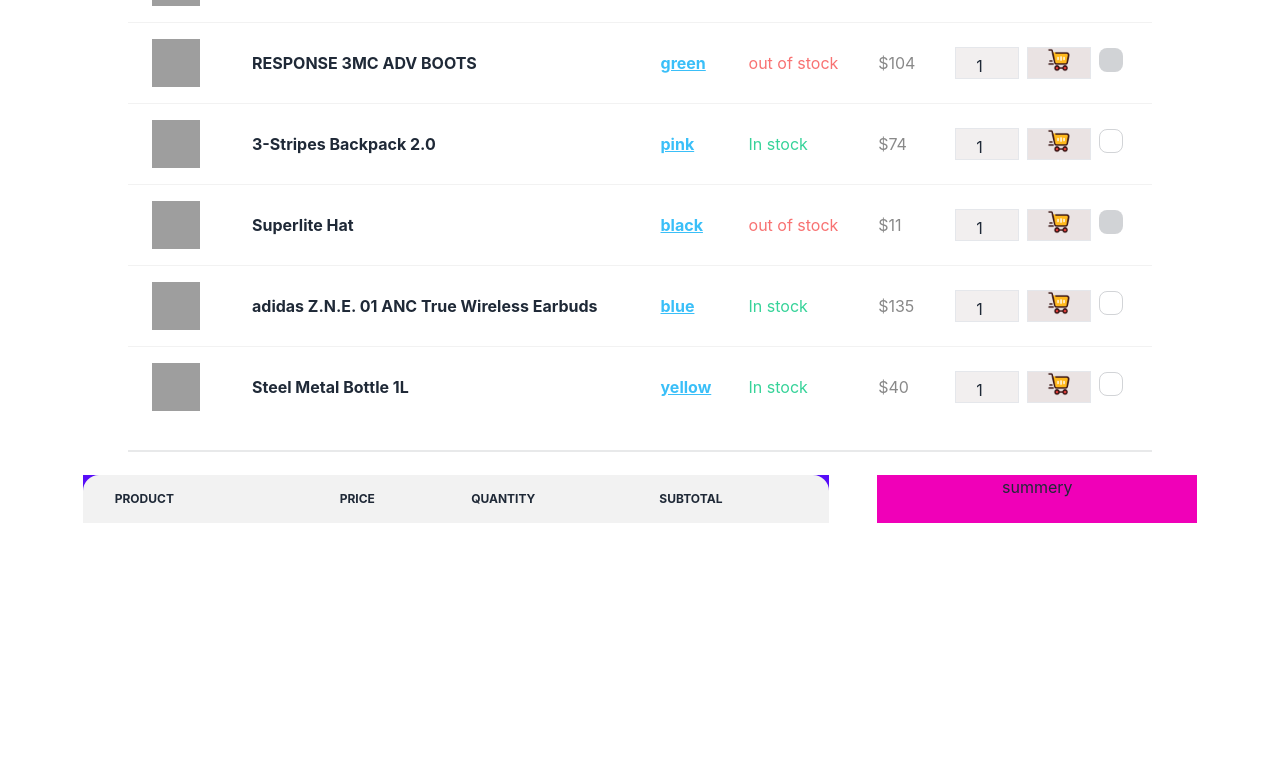
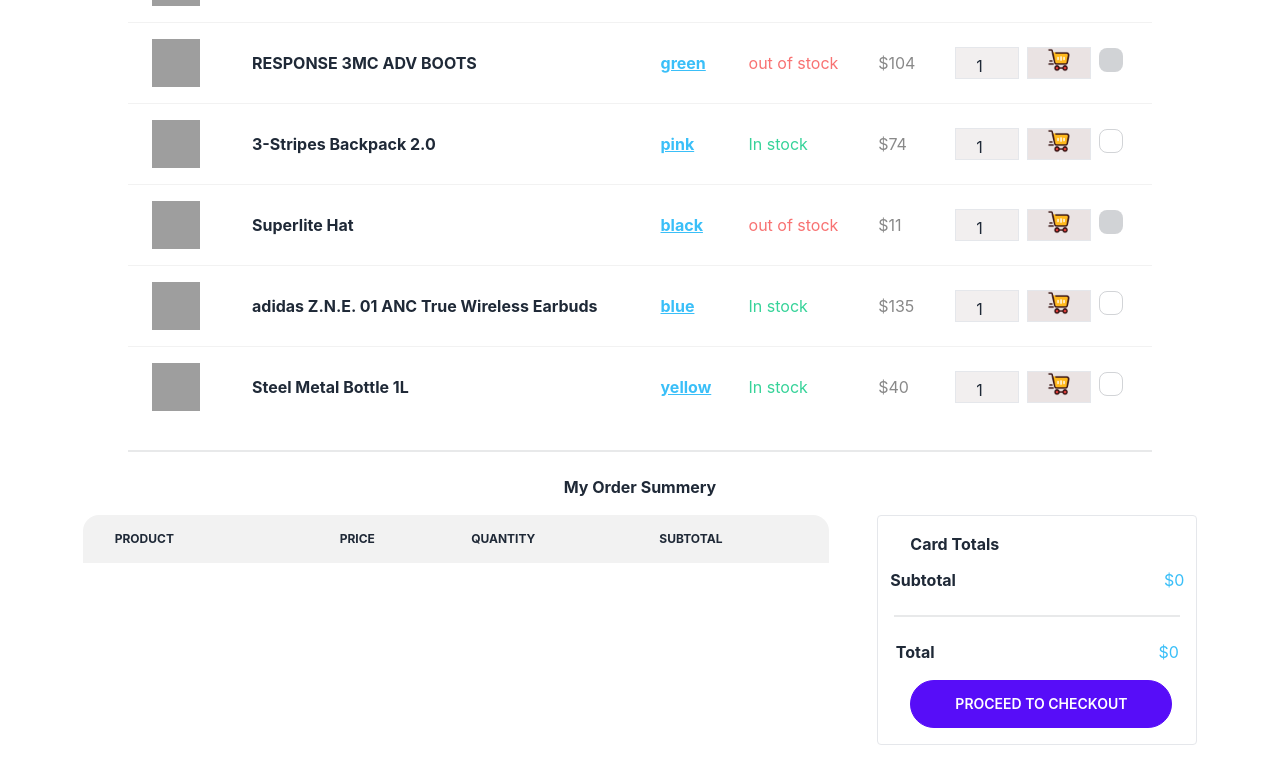
Before and after one commit to MD-Jubayer-Khan/product-listing-assignment, a React (Create React App) app: page / in a window 1280 px wide. Shown: the part 399-1182 px from the top of the page. Before the commit the page ends 970 px from the top, so only its background shows below. Built offline with nearby package versions, Linux system fonts and the light colour scheme; grey boxes are pictures that could not be loaded.

Commit message:
complete checkout summery and display data

```diff
--- a/src/App.js
+++ b/src/App.js
@@ -1,8 +1,9 @@
 import { Route, Routes } from 'react-router-dom';
-import './App.css';
+
 import Header from './Page/Header/Header';
 import Products from './Page/ProductList/Products';
 import NotFound from './NotFound/NotFound'
+import Greeting from './Page/Greetings/Greeting';
 
 function App() {
 
@@ -13,6 +14,7 @@
         <Routes>
           <Route path='/' element={ <Products/>}></Route>
           <Route path='*' element={<NotFound></NotFound>}></Route>
+          <Route path='/checkout' element={<Greeting></Greeting>}></Route>
         </Routes>
     </div>
   );
--- a/src/Page/CheckOutPage/CheckOut.js
+++ b/src/Page/CheckOutPage/CheckOut.js
@@ -1,10 +1,23 @@
-import React from 'react';
+import React, { useState } from 'react';
+import { Link } from 'react-router-dom';
+import CheckoutTable from './CheckoutTable';
 
 const CheckOut = ({cart}) => {
-    console.log(cart);
+    const [restQty, setResQty] = useState(1)
+
+
+    let subTotal = 0;
+
+    for(const product of cart){
+      const total = subTotal + product.price;
+      subTotal = total* restQty
+
+    }
     return (
-        <div className='flex justify-center mb-12'>
-            <div className='w-7/12 bg-primary'>
+       <>
+       <h1 className='font-bold text-center'>My Order Summery</h1>
+        <div id='checkout' className='flex justify-center mb-12 mt-4'>
+            <div className='w-7/12'>
             <table className="table w-full">
                 {/* <!-- head --> */}
                 <thead className='h-'>
@@ -20,17 +33,34 @@
                 </thead>
 
                 <tbody>
-                  {/* <!-- row 1 --> */}
-                  {
-
-                  }
-
+                    {
+                        cart.map(product => <CheckoutTable
+                             key={product.id} product={product}
+                             restQty={restQty}
+                             setResQty={setResQty}></CheckoutTable>)
+                    }
                 </tbody>
               </table>
 
             </div>
-            <div className='bg-secondary w-3/12 ml-12'>summery</div>
+            <div className=' w-3/12 ml-12 border rounded'>
+                <div className='p-4'>
+                <div className='ml-4 font-bold'>  Card Totals </div>
+                <div className='mt-3 flex space-x-52 justify-center'>
+                    <p className='font-bold'>Subtotal</p>
+                    <p className='text-info'>${subTotal}</p>
+                </div>
+                <div className="divider"></div>
+                <div className='flex space-x-56 justify-center'>
+                    <p className='font-bold'>Total</p>
+                    <p className='text-info'>${subTotal}</p>
+                </div>
+                <Link to='/checkout'> <button className='btn btn-primary mt-4 w-11/12 ml-4 rounded-3xl'>Proceed To Checkout</button></Link>
+                </div>
+
+            </div>
         </div>
+       </>
     );
 };
 
--- /dev/null
+++ b/src/Page/CheckOutPage/CheckoutTable.js
@@ -0,0 +1,37 @@
+import React from 'react';
+
+const CheckoutTable = ({product, restQty, setResQty}) => {
+    const {img, name, price} = product
+    const SubTotal = (+price) * (+restQty)
+    return (
+        <>
+          <tr>
+              <td>
+                  <div className="flex items-center space-x-3">
+                    <div className="avatar">
+                      <div className="mask mask-squire ml-2 w-12 h-12">
+                        <img src={img}  alt="Avatar Tailwind CSS Component" />
+                      </div>
+                    </div>
+                    <div>
+                      <div className="font-bold ml-10">{name}</div>
+                    </div>
+                  </div>
+              </td>
+                <td > ${price}.00</td>
+                <td className='flex space-x-4 mt-2 border rounded-3xl justify-center'>
+                    <button disabled={restQty === 1}
+                    onClick={()=>setResQty(restQty - 1)}
+                     className='mr-2 w-2'>-</button>
+                         {restQty}
+                     <button
+                     onClick={()=>setResQty(restQty + 1)}
+                     className=''>+</button>
+                </td>
+             <td className='text-[#898989] text-center'>${SubTotal}</td>
+              </tr>
+        </>
+    );
+};
+
+export default CheckoutTable;
--- /dev/null
+++ b/src/Page/Greetings/Greeting.js
@@ -0,0 +1,12 @@
+import React from 'react';
+import img from '../../assets/img.png'
+
+const Greeting = () => {
+    return (
+        <div>
+            <img className='mx-auto' src={img} alt="" />
+        </div>
+    );
+};
+
+export default Greeting;
--- a/src/hook/useCart.js
+++ /dev/null
@@ -1,9 +0,0 @@
-import { useState } from 'react';
-const useCart = () => {
-    const [cart, setCart] = useState([])
-    console.log(cart);
-
-    return [cart, setCart]
-};
-
-export default useCart;
```
